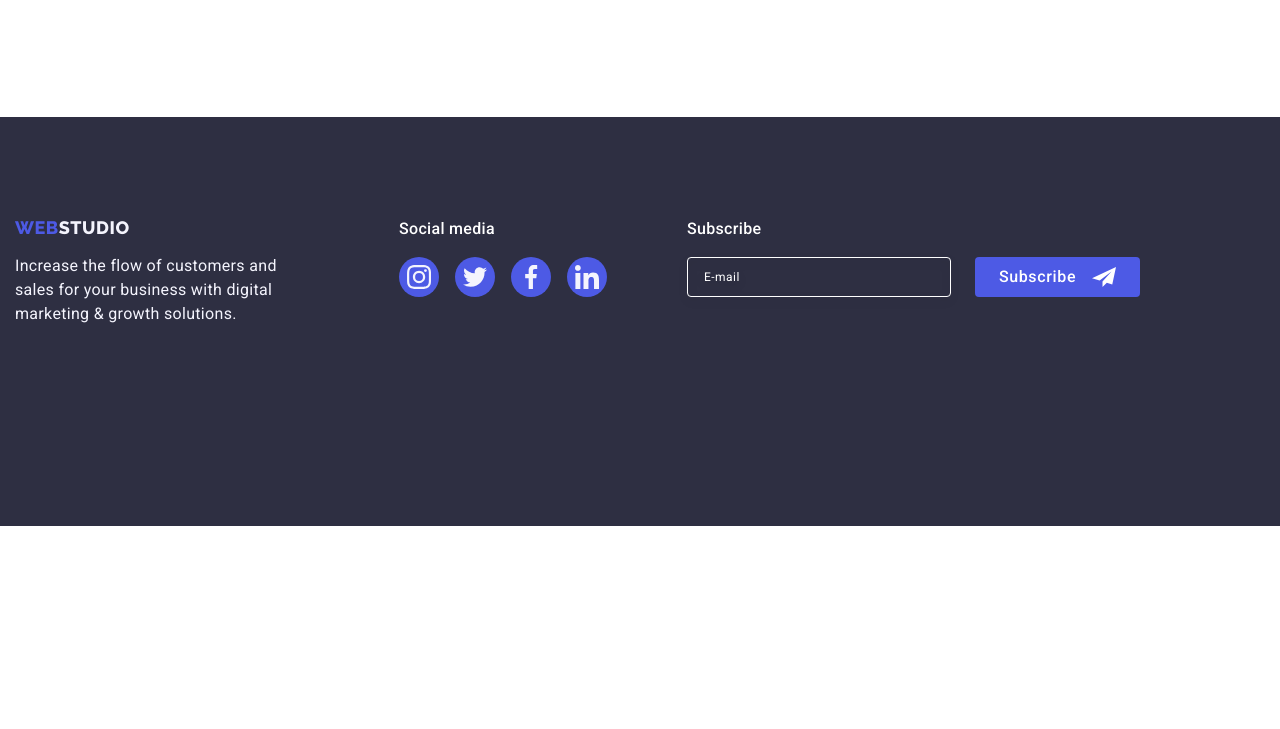
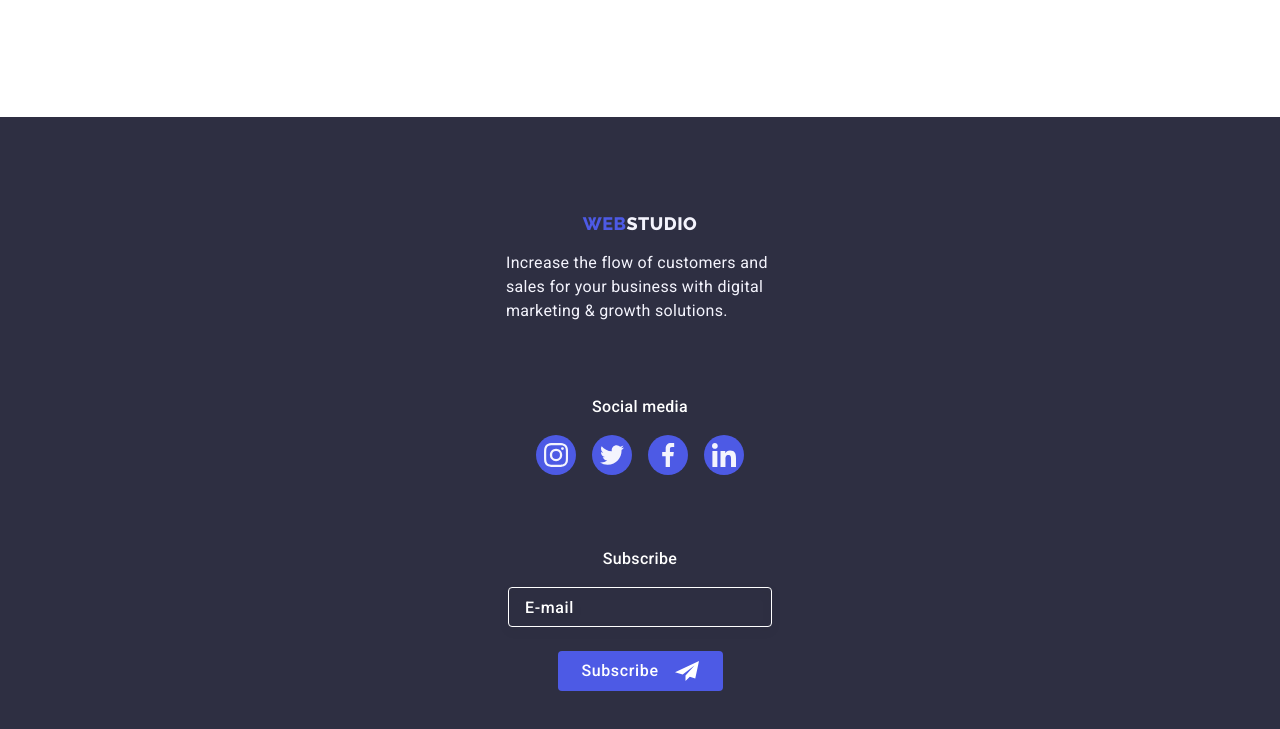
Before and after one commit to MmAaYyAa/goit-markup-hw-06, a plain HTML site: page portfolio.html in a window 1280 px wide. Shown: the part 1853-2582 px from the top of the page. Before the commit the page ends 2379 px from the top, so only its background shows below. Drawn offline with nearby package versions, Linux system fonts and the light colour scheme.

Commit message:
hw6 mobile

```diff
--- a/css/media.css
+++ b/css/media.css
@@ -1,6 +1,6 @@
 /*-------------Mobile-------------*/
 
-@media screen and (min-width: 320px) {
+@media screen and (min-width: 428px) {
     .container {
         max-width: 428px;
     }
@@ -8,6 +8,11 @@
     .features-item {
         max-width: 396px;
 
+    }
+
+    .subscribe-input {
+
+        width: 398px;
     }
 
 
@@ -19,6 +24,7 @@
 @media screen and (min-width: 768px) {
     .container {
         max-width: 768px;
+
 
     }
 
@@ -34,9 +40,34 @@
 
     }
 
-        .features-subtitle{
-            text-align: left;
-        }
+    .features-subtitle{
+        text-align: left;
+
+    }
+
+    .team-menu{
+        gap: 64px 24px;
+    }
+
+    .customers{
+
+        margin-left: 108px;
+        margin-right: 108px;
+
+    }
+    .customers-item{
+
+        width: calc((100% - 48px)/ 3);
+
+    }
+
+    .customers-list{
+        gap: 72px 24px;
+    }
+
+
+
+
 }
 
 /*-------------Desctop-------------*/
@@ -92,4 +123,54 @@
         padding: 24px 100px;
     }
 
+        .work {
+            display: block;
+            padding-top: 24px;
+            padding-bottom: 120px;
+        }
+
+        .work-subtitle {
+            font-weight: 700;
+            font-size: 36px;
+            line-height: 1.11;
+            letter-spacing: 0.02em;
+            text-transform: capitalize;
+            text-align: center;
+            color: var(--title-color);
+            margin-bottom: 72px;
+        }
+
+        .work-menu {
+            display: flex;
+            gap: 24px;
+
+        }
+
+        .work-item {
+            width: calc((100% - 48px / 3));
+
+        }
+
+        .team{
+            padding: 120px 0;
+        }
+
+        .team-menu{
+            gap: 24px;
+        }
+
+
+        .customers-list{
+            flex-wrap: nowrap;
+
+        }
+
+        .customers-item{
+            width: calc((100% - 120px)/ 6);
+            height: 88px;
+        }
+
+
+
+
 }
--- a/css/styles.css
+++ b/css/styles.css
@@ -52,8 +52,7 @@ img{
 }
 
 .container{
-    width: 100%;
-
+    min-width: 320px;
     padding-left: 15px;
     padding-right: 15px;
     margin: 0 auto;
@@ -270,9 +269,6 @@ img{
     margin-bottom: 8px;
     text-align: center;
 
-
-
-
 }
 
 .features-item {
@@ -312,8 +308,8 @@ img{
 }
 */
 /*-------What are we doing---------*/
-
 .work {
+    display: none;
     padding-top: 0;
     padding-bottom: 120px;
 }
@@ -341,26 +337,33 @@ img{
 }
 
 
+
+
 /*?-------Team-------*/
 .team {
-
+    width: 100%;
     background-color: #F4F4FD;
-    padding: 120px 0;
+    padding: 96px 0;
 
 }
 
 .team-menu {
 
     display: flex;
-    gap: 24px;
+    flex-wrap: wrap;
+    justify-content: center;
+    align-items: center;
+    gap: 72px;
     border-radius: 0px 0px 4px 4px;
 }
 
 .team-item {
 
     background-color: #FFFFFF;
-    width: calc((100% - 72px) / 4);
-    gap: 24px;
+   /* width: calc((100% - 72px) / 4);*/
+   width: 264px;
+    gap: 72px;
+
     border-radius: 0px 0px 4px 4px;
     box-shadow: 0px 1px 6px rgba(46, 47, 66, 0.08), 0px 1px 1px rgba(46, 47, 66, 0.16), 0px 2px 1px rgba(46, 47, 66, 0.08);
 
@@ -375,9 +378,12 @@ img{
     text-transform: capitalize;
     text-align: center;
     color: var(--title-color);
-
     margin-bottom: 72px;
 
+}
+.team-img{
+    width: 100%;
+    height: auto;
 }
 
 .team-member {
@@ -399,6 +405,7 @@ img{
     letter-spacing: 0.02em;
     color: #434455;
     text-align: center;
+    margin-bottom: 8px;
 
 }
 
@@ -448,8 +455,9 @@ img{
 
 
    .customers{
-    padding-top: 120px;
-    padding-bottom: 120px;
+
+    padding-top: 96px;
+    padding-bottom: 96px;
    }
 .customers-title{
     font-weight: 700;
@@ -459,19 +467,20 @@ img{
     letter-spacing: 0.02em;
     text-transform: capitalize;
     color: var(--title-color);
-    text-align: center;
     margin-bottom: 72px;
 
 }
 .customers-list{
     display: flex;
-    gap: 24px;
-    padding-bottom: 120px;
+    flex-wrap: wrap;
+    gap: 72px 16px;
+
 
 }
 
 .customers-item{
-     width: calc((100% - 120px )/ 6);
+     /*width: calc((100% - 120px )/ 6);*/
+     width: calc((100% - 16px )/ 2);
     height: 88px;
 
 
@@ -511,16 +520,21 @@ img{
 .footer {
 
     background-color: #2E2F42;
-    padding: 100px 0;
+    padding: 96px 0;
 }
 .footer-container{
+    max-width: 100%;
     display: flex;
-    align-items: baseline;
+    flex-direction: column;
+    justify-content: center;
+    align-items: center;
+
+
 }
 .footer-logo{
 
-    display: inline-block;
-    margin-bottom: 16px;
+    display: block;
+    margin-bottom: 17px;
     font-family: 'Raleway', sans-serif;
     font-weight: 800;
     font-size: 18px;
@@ -528,6 +542,7 @@ img{
     letter-spacing: 0.03em;
     color: var(--logo-color);
     text-transform: uppercase;
+    text-align: center;
 
 }
 
@@ -536,7 +551,10 @@ img{
 }
 
 .footer-logo-text{
-    margin-right: 120px;
+   /*margin-right: 120px;*/
+   margin: 0 auto;
+
+
 }
 .footer-text{
 
@@ -544,13 +562,15 @@ img{
     line-height: 1.5;
     letter-spacing: 0.02em;
     color: #F4F4FD;
-    padding-bottom: 100px;
-    width: 264px;
+    width: 268px;
 }
 
-
+.footer-social{
+    margin-top: 72px;
+    margin-bottom: 72px;
+}
 .social-text{
-
+    text-align: center;
     font-weight: 500;
     font-size: 16px;
     line-height: 1.5;
@@ -585,6 +605,75 @@ background-color: #31d0aa;
 
  .footer-soc-icon{
     fill: #f4f4fd;
+ }
+
+ .subscribe-text {
+     font-weight: 500;
+     font-size: 16px;
+     line-height: 1.5;
+     letter-spacing: 0.02em;
+     color: #FFFFFF;
+
+     margin-bottom: 16px;
+     text-align: center;
+ }
+
+ .form-subscribe {
+    width: 100%;
+     display: flex;
+     flex-direction: column;
+     gap: 24px;
+
+ }
+
+
+
+ .subscribe-input {
+     background-color: #2E2F42;
+     border: 1px solid #FFFFFF;
+     border-radius: 4px;
+     width: 264px;
+     height: 40px;
+     font-weight: 500;
+     font-size: 16px;
+     line-height: 1.5;
+     padding-left: 16px;
+     letter-spacing: 0.04em;
+     background-color: transparent;
+     filter: drop-shadow(0px 4px 4px rgba(0, 0, 0, 0.15));
+     color: #FFFFFF;
+ }
+
+ .subscribe-input::placeholder {
+     color: #FFFFFF;
+ }
+
+ .btn-subscribe {
+     display: flex;
+     align-items: center;
+     justify-content: center;
+     font-family: "Roboto", sans-serif;
+     font-weight: 500;
+     font-size: 16px;
+     line-height: 1.5;
+     align-items: center;
+     text-align: center;
+     letter-spacing: 0.04em;
+     color: #FFFFFF;
+     background: #4D5AE5;
+     border-radius: 4px;
+     border: none;
+     width: 165px;
+     height: 40px;
+     cursor: pointer;
+     margin: 0 auto;
+
+
+ }
+
+ .subscribe-icon {
+     margin-left: 16px;
+     fill: #FFFFFF;
  }
 
 
@@ -798,68 +887,6 @@ pointer-events: none;
 }
 
 
-.subscribe-text{
-    font-weight: 500;
-    font-size: 16px;
-    line-height: 1.5;
-    letter-spacing: 0.02em;
-    color: #FFFFFF;
-    margin-left: 80px;
-    margin-bottom: 16px;
-}
-
-.form-subscribe{
-    display: flex;
-    margin-left: 80px;
-    gap:24px;
-}
-
-.subscribe-input{
-  background-color: #2E2F42;
-  border:  1px solid #FFFFFF;
-  border-radius: 4px;
-  width: 264px;
-  height: 40px;
-  font-weight: 400;
-  font-size: 12px;
-  line-height: 1.5;
-  padding-left: 16px;
-  letter-spacing: 0.04em;
-  background-color: transparent;
-  filter: drop-shadow(0px 4px 4px rgba(0, 0, 0, 0.15));
-  color: #FFFFFF;
-}
-
-.subscribe-input::placeholder{
-    color: #FFFFFF;
-}
-
-.btn-subscribe{
-    display: flex;
-    align-items: center;
-    justify-content: center;
-    font-family: "Roboto",sans-serif;
-    font-weight: 500;
-    font-size: 16px;
-    line-height: 1.5;
-    align-items: center;
-    text-align: center;
-    letter-spacing: 0.04em;
-    color: #FFFFFF;
-    background: #4D5AE5;
-    border-radius: 4px;
-    border: none;
-    min-width: 165px;
-    height: 40px;
-    cursor: pointer;
-
-
-}
-
-.subscribe-icon{
-    margin-left: 16px;
-    fill:  #FFFFFF;
-}
 
 .modal-title{
     max-width: 360px;
```
Also changed, not shown: index.html (+8 -10 lines).
